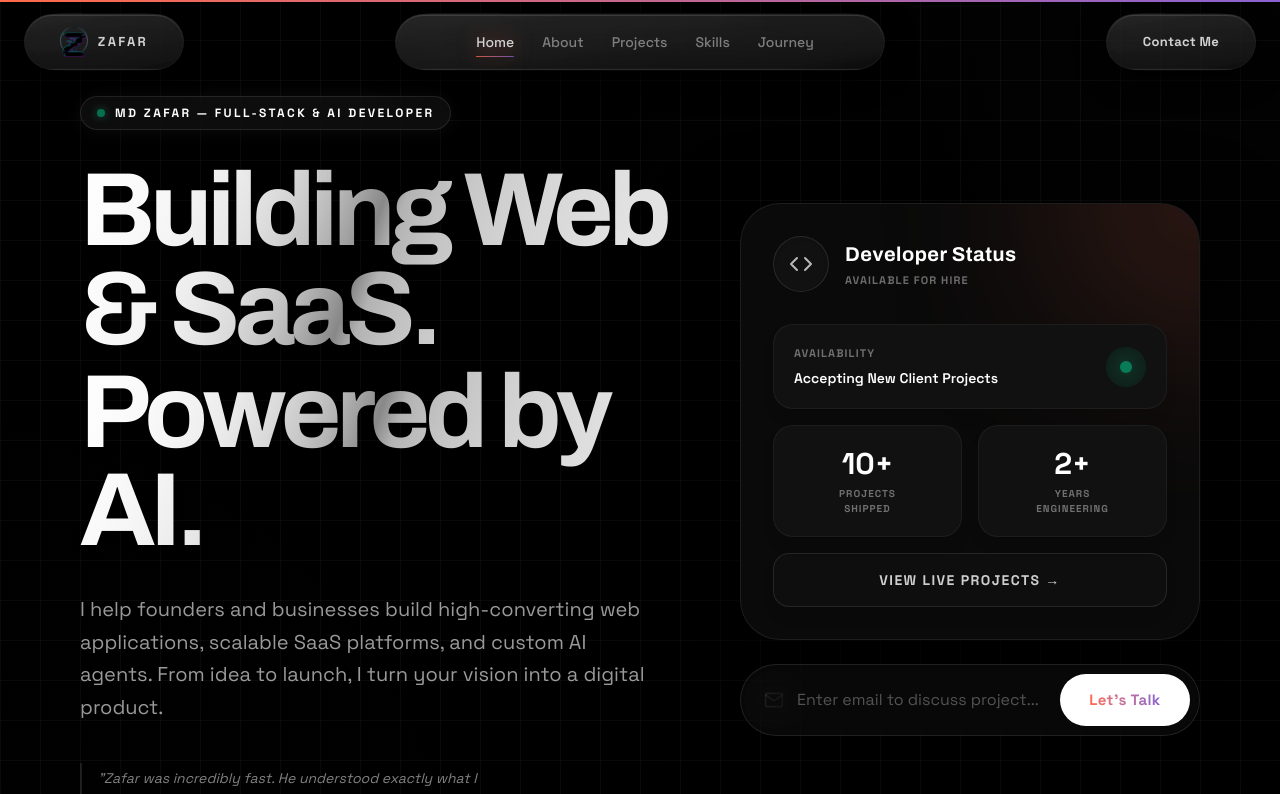
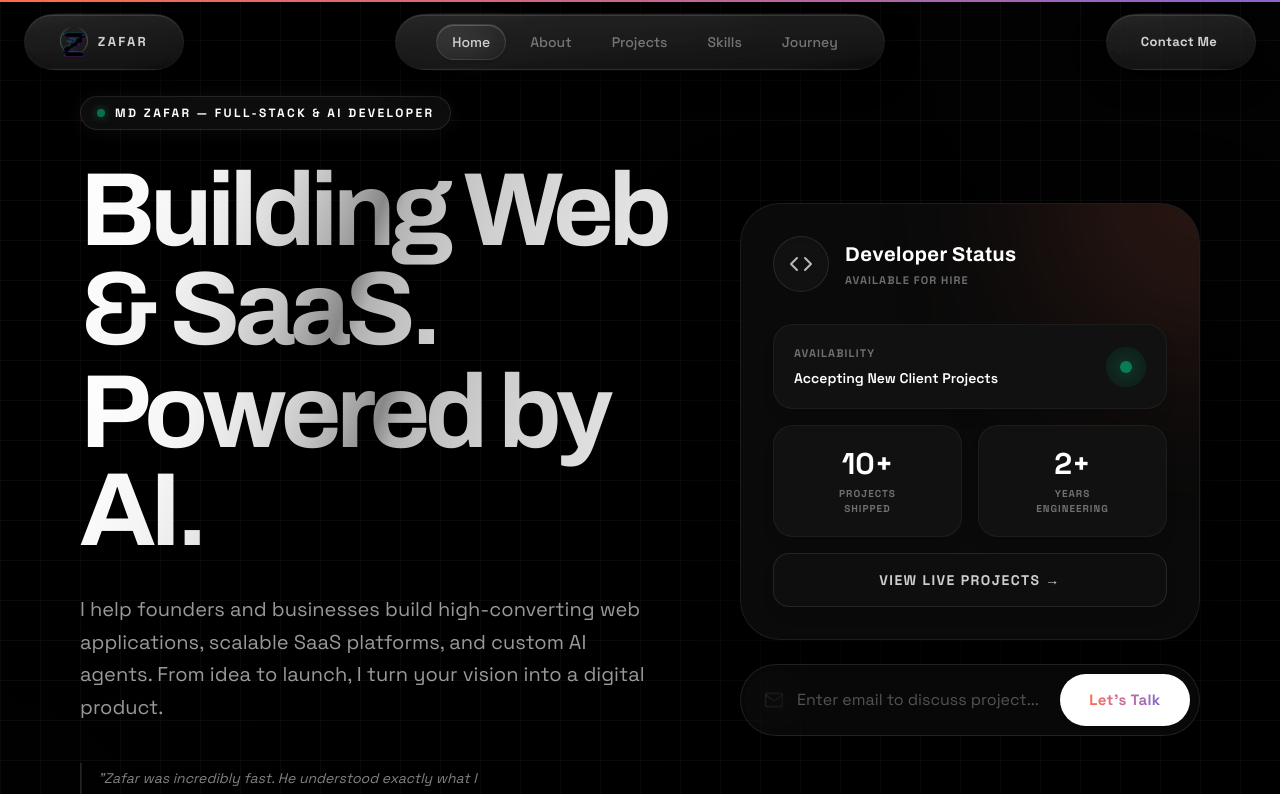
Before and after one commit to zafar-TechWizard/PortFolio, a Next.js app: page / in a window 1280 px wide. Shown: the top 794 px of the page. Built offline with nearby package versions, Linux system fonts and the light colour scheme.

Commit message:
feat: implement gooey-effect dynamic header component and add documentation for agent rules

```diff
--- a/src/components/layout/DynamicHeader.tsx
+++ b/src/components/layout/DynamicHeader.tsx
@@ -353,10 +353,10 @@ export function DynamicHeader() {
                   alt="Zafar"
                   width={28}
                   height={28}
-                  className="object-contain group-hover:scale-110 transition-transform duration-500 shrink-0"
+                  className="object-contain group-hover:scale-110 group-hover:drop-shadow-[0_0_12px_rgba(255,255,255,0.4)] transition-all duration-500 shrink-0"
                   priority
                 />
-                <span className="text-white font-bold tracking-[0.18em] text-[13px] whitespace-nowrap">
+                <span className="font-bold tracking-[0.18em] text-[13px] whitespace-nowrap transition-all duration-700 bg-clip-text text-transparent bg-white group-hover:bg-[linear-gradient(110deg,#fff,45%,rgba(255,255,255,0.3),55%,#fff)] bg-[length:250%_100%] bg-[position:100%_0] group-hover:bg-[position:0%_0]">
                   ZAFAR
                 </span>
               </Link>
@@ -368,7 +368,7 @@ export function DynamicHeader() {
               style={{ width: NAV_W }}
             >
               <motion.div
-                className="flex items-center justify-center gap-7 w-full h-full px-8"
+                className="flex items-center justify-center gap-2 w-full h-full px-4"
                 initial={{ opacity: 0 }}
                 animate={{ opacity: 1 }}
                 transition={{ delay: 0.16, duration: 0.6, ease: [0.22, 1, 0.36, 1] }}
@@ -377,19 +377,30 @@ export function DynamicHeader() {
                   <Link
                     key={link.href}
                     href={link.href}
-                    className={`relative text-sm font-medium transition-colors duration-200 whitespace-nowrap hover:-translate-y-px transition-transform ${
+                    className={`relative px-4 py-2 text-sm font-medium transition-all duration-300 whitespace-nowrap group ${
                       isActive(link.href)
-                        ? "text-white drop-shadow-[0_0_10px_rgba(255,107,74,0.65)]"
-                        : "text-white/55 hover:text-white"
+                        ? "text-white drop-shadow-[0_0_8px_rgba(255,255,255,0.3)]"
+                        : "text-white/50 hover:text-white"
                     }`}
                   >
-                    {link.label}
+                    <span className="relative z-10 transition-transform duration-300 block group-hover:-translate-y-[1px]">
+                      {link.label}
+                    </span>
                     {isActive(link.href) && (
                       <motion.span
-                        layoutId="navActive"
-                        className="absolute -bottom-[5px] left-0 right-0 h-px rounded-full"
-                        style={{ background: "linear-gradient(90deg,#FF6B4A,#8A63D2)" }}
+                        layoutId="navActiveBg"
+                        className="absolute inset-0 rounded-full z-0"
+                        style={{
+                          background: "linear-gradient(135deg, rgba(255,255,255,0.1), rgba(255,255,255,0.02))",
+                          border: "1px solid rgba(255,255,255,0.12)",
+                          boxShadow: "inset 0 1px 0 rgba(255,255,255,0.25), 0 4px 12px rgba(0,0,0,0.3)"
+                        }}
+                        transition={{ type: "spring", stiffness: 300, damping: 25 }}
                       />
+                    )}
+                    {/* Hover state pill (only shows if not active) */}
+                    {!isActive(link.href) && (
+                      <span className="absolute inset-0 rounded-full z-0 bg-white/0 group-hover:bg-white/[0.06] border border-transparent group-hover:border-white/[0.08] scale-90 group-hover:scale-100 transition-all duration-300 ease-out" />
                     )}
                   </Link>
                 ))}
@@ -422,9 +433,16 @@ export function DynamicHeader() {
             >
               <Link
                 href="/contact"
-                className="flex items-center justify-center w-full h-full text-[13px] font-bold text-white tracking-wide hover:drop-shadow-[0_0_10px_rgba(138,99,210,0.9)] transition-all"
+                className="group flex items-center justify-center w-full h-full text-[13px] font-bold text-white tracking-wide transition-all"
               >
-                Contact Me
+                <span className="relative flex items-center gap-1.5 transition-all duration-300">
+                  <span className="bg-gradient-to-r from-white to-white bg-clip-text text-transparent group-hover:from-primary group-hover:to-secondary transition-all duration-300">
+                    Contact Me
+                  </span>
+                  <svg className="w-3.5 h-3.5 text-secondary opacity-0 -ml-4 group-hover:opacity-100 group-hover:ml-0 transition-all duration-300 ease-out" fill="none" viewBox="0 0 24 24" stroke="currentColor" strokeWidth={3} strokeLinecap="round" strokeLinejoin="round">
+                    <path d="M5 12h14M12 5l7 7-7 7" />
+                  </svg>
+                </span>
               </Link>
             </motion.div>
 
--- a/src/components/ui/CustomCursor.tsx
+++ b/src/components/ui/CustomCursor.tsx
@@ -9,16 +9,25 @@ export function CustomCursor() {
   const [state, setState] = useState<CursorState>("default");
   const [visible, setVisible] = useState(false);
 
+  // Raw mouse coordinates
   const mouseX = useMotionValue(-200);
   const mouseY = useMotionValue(-200);
 
-  // Outer ring — slight lag, feels premium
-  const ringX = useSpring(mouseX, { stiffness: 350, damping: 28, mass: 0.3 });
-  const ringY = useSpring(mouseY, { stiffness: 350, damping: 28, mass: 0.3 });
+  // Tier 1: Crisp inner dot (Instant)
+  const dotX = useSpring(mouseX, { stiffness: 1500, damping: 40, mass: 0.1 });
+  const dotY = useSpring(mouseY, { stiffness: 1500, damping: 40, mass: 0.1 });
 
-  // Inner dot — near-instant
-  const dotX = useSpring(mouseX, { stiffness: 1500, damping: 50 });
-  const dotY = useSpring(mouseY, { stiffness: 1500, damping: 50 });
+  // Tier 2: Primary Ring (Fast lag)
+  const ring1X = useSpring(mouseX, { stiffness: 400, damping: 28, mass: 0.2 });
+  const ring1Y = useSpring(mouseY, { stiffness: 400, damping: 28, mass: 0.2 });
+
+  // Tier 3: Secondary Ring (Medium lag)
+  const ring2X = useSpring(mouseX, { stiffness: 250, damping: 24, mass: 0.3 });
+  const ring2Y = useSpring(mouseY, { stiffness: 250, damping: 24, mass: 0.3 });
+
+  // Tier 4: Ambient Glow (Slow lag / Tail)
+  const glowX = useSpring(mouseX, { stiffness: 120, damping: 20, mass: 0.5 });
+  const glowY = useSpring(mouseY, { stiffness: 120, damping: 20, mass: 0.5 });
 
   useEffect(() => {
     // Disable on touch devices
@@ -37,7 +46,9 @@ export function CustomCursor() {
         t.tagName === "BUTTON" ||
         !!t.closest("a") ||
         !!t.closest("button") ||
-        t.getAttribute("role") === "button";
+        t.getAttribute("role") === "button" ||
+        t.classList.contains("interactive");
+
       setState(isInteractive ? "hover" : "default");
     };
 
@@ -61,35 +72,69 @@ export function CustomCursor() {
 
   return (
     <>
-      {/* Outer ring */}
+      {/* Tier 4: Ambient Glow Tail */}
       <motion.div
-        className="fixed top-0 left-0 pointer-events-none z-[9999] rounded-full border border-white/50"
+        className="fixed top-0 left-0 pointer-events-none z-[9996] rounded-full mix-blend-screen"
         style={{
-          x: ringX,
-          y: ringY,
+          x: glowX,
+          y: glowY,
+          translateX: "-50%",
+          translateY: "-50%",
+          width: isHover ? 120 : 60,
+          height: isHover ? 120 : 60,
+          opacity: visible ? (isHover ? 0.15 : 0.05) : 0,
+          background: "radial-gradient(circle, rgba(255,255,255,1) 0%, rgba(255,255,255,0) 70%)",
+          filter: "blur(8px)",
+          transition: "width 0.3s ease, height 0.3s ease, opacity 0.3s ease",
+        }}
+      />
+
+      {/* Tier 3: Secondary Ring */}
+      <motion.div
+        className="fixed top-0 left-0 pointer-events-none z-[9997] rounded-full border"
+        style={{
+          x: ring2X,
+          y: ring2Y,
+          translateX: "-50%",
+          translateY: "-50%",
+          width: isHover ? 56 : 32,
+          height: isHover ? 56 : 32,
+          opacity: visible ? (isHover ? 0.6 : 0.15) : 0,
+          borderColor: isHover ? "rgba(138,99,210,0.8)" : "rgba(255,255,255,0.2)",
+          backgroundColor: isHover ? "rgba(138,99,210,0.05)" : "transparent",
+          transition: "width 0.25s ease, height 0.25s ease, opacity 0.2s ease, border-color 0.2s ease, background-color 0.2s ease",
+        }}
+      />
+
+      {/* Tier 2: Primary Ring */}
+      <motion.div
+        className="fixed top-0 left-0 pointer-events-none z-[9998] rounded-full border"
+        style={{
+          x: ring1X,
+          y: ring1Y,
           translateX: "-50%",
           translateY: "-50%",
           width: isHover ? 44 : 32,
           height: isHover ? 44 : 32,
-          opacity: visible ? (isHover ? 0.7 : 0.45) : 0,
-          borderColor: isHover ? "rgba(255,107,74,0.85)" : "rgba(255,255,255,0.5)",
-          backgroundColor: isHover ? "rgba(255,107,74,0.06)" : "transparent",
-          transition: "width 0.2s ease, height 0.2s ease, opacity 0.15s ease, border-color 0.2s ease, background-color 0.2s ease",
+          opacity: visible ? (isHover ? 0.8 : 0.4) : 0,
+          borderColor: isHover ? "rgba(255,107,74,0.9)" : "rgba(255,255,255,0.4)",
+          backgroundColor: isHover ? "rgba(255,107,74,0.1)" : "transparent",
+          transition: "width 0.15s ease, height 0.15s ease, opacity 0.15s ease, border-color 0.2s ease, background-color 0.2s ease",
         }}
       />
 
-      {/* Inner dot — hidden on hover */}
+      {/* Tier 1: Crisp Inner Dot */}
       <motion.div
-        className="fixed top-0 left-0 pointer-events-none z-[9999] rounded-full bg-white"
+        className="fixed top-0 left-0 pointer-events-none z-[9999] rounded-full bg-white shadow-[0_0_4px_rgba(255,255,255,0.8)]"
         style={{
           x: dotX,
           y: dotY,
           translateX: "-50%",
           translateY: "-50%",
-          width: isHover ? 0 : 4,
-          height: isHover ? 0 : 4,
-          opacity: visible ? 1 : 0,
-          transition: "width 0.15s ease, height 0.15s ease, opacity 0.15s ease",
+          width: isHover ? 0 : 5,
+          height: isHover ? 0 : 5,
+          opacity: visible ? (isHover ? 0 : 1) : 0,
+          transition: "width 0.15s ease, height 0.15s ease, opacity 0.1s ease",
         }}
       />
     </>
```
